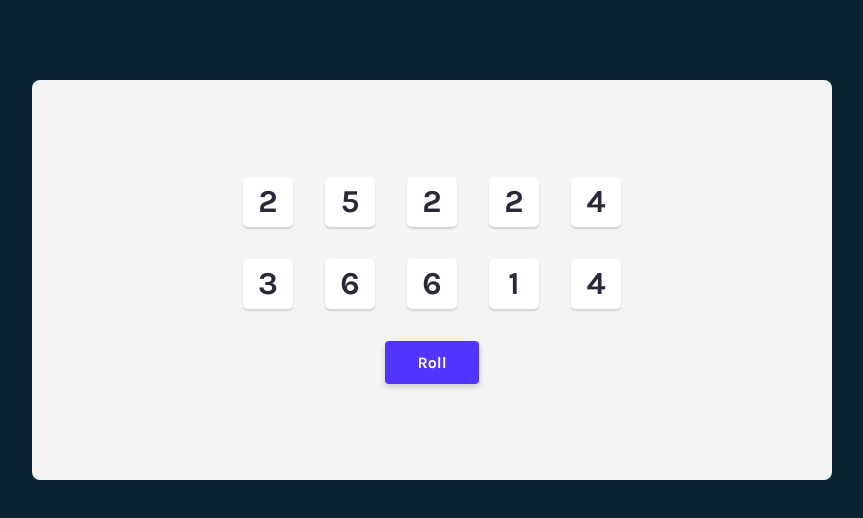
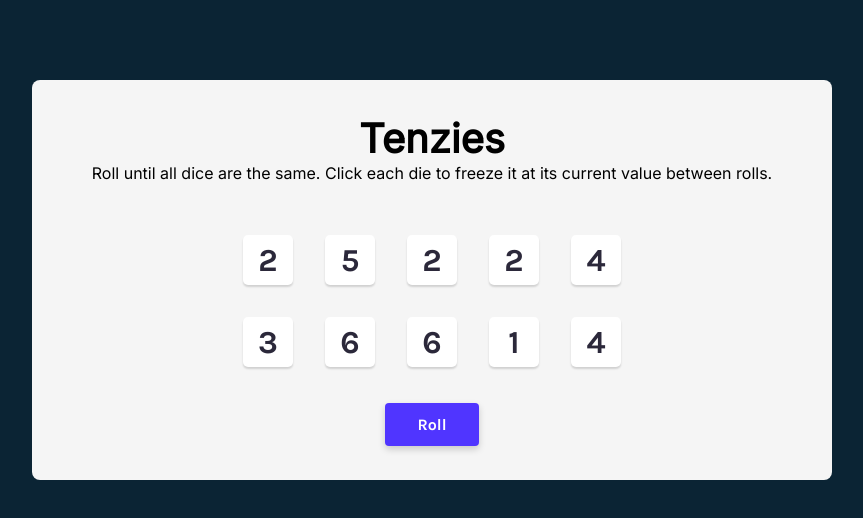
Before and after one commit to kwlsq/tenzies, a React (Vite) app: page / in a window 1280 px wide. Shown: the top 518 px of the page, without its empty margins (208-1071 px from the left). Built offline with nearby package versions, Linux system fonts and the light colour scheme.

Commit message:
add instructions

```diff
--- a/index.html
+++ b/index.html
@@ -6,7 +6,7 @@
   <link rel="icon" type="image/svg+xml" href="/vite.svg" />
   <link rel="preconnect" href="https://fonts.googleapis.com">
   <link rel="preconnect" href="https://fonts.gstatic.com" crossorigin>
-  <link href="https://fonts.googleapis.com/css2?family=Karla:wght@700&display=swap" rel="stylesheet">
+  <link href="https://fonts.googleapis.com/css2?family=Inter&family=Karla:wght@700&display=swap" rel="stylesheet">
   <meta name="viewport" content="width=device-width, initial-scale=1.0" />
   <title>Tenzies</title>
 </head>
--- a/src/App.css
+++ b/src/App.css
@@ -7,8 +7,26 @@ main {
     padding: 1em;
     display: flex;
     flex-direction: column;
-    justify-content: center;
+    justify-content: space-around;
     align-items: center;
+    font-family: 'Inter', sans-serif;
+}
+
+.title {
+    font-size: 40px;
+    margin: 0;
+}
+
+.instruction-wrapper {
+    display: flex;
+    flex-direction: column;
+    align-items: center;
+}
+
+.instructions {
+    font-weight: 400;
+    margin-top: 0;
+    text-align: center;
 }
 
 .dice-container {
@@ -43,6 +61,5 @@ main {
     border: none;
     font-size: 1rem;
     padding: .75em 2em;
-    margin-top: 2em;
     cursor: pointer;
 }
--- a/src/App.jsx
+++ b/src/App.jsx
@@ -45,6 +45,11 @@ function App() {
 
   return (
     <main>
+      <div className='instruction-wrapper'>
+        <h1 className="title">Tenzies</h1>
+        <p className="instructions">Roll until all dice are the same. Click each die to freeze it at its current value between rolls.</p>
+      </div>
+
       <div className='dice-container'>
         {diceElements}
       </div>
```
